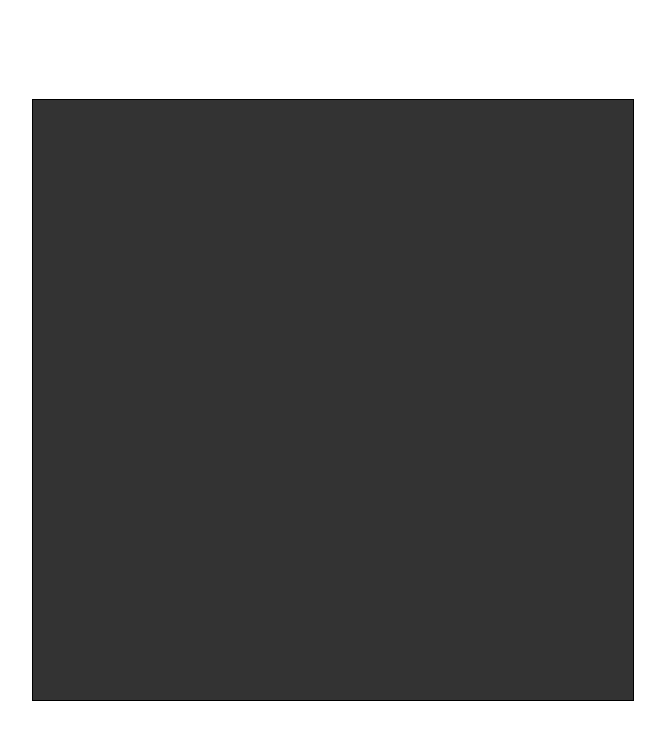
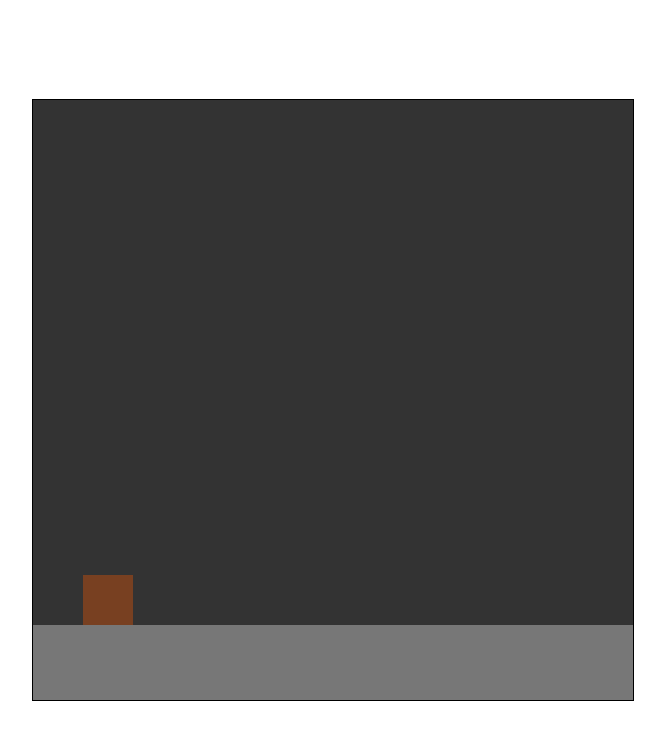
Before and after one commit to Subpvp/My-Games, a plain HTML site: page My Games/Game-1/index.html in a window 1280 px wide. Shown: the whole page, without its empty margins (307-972 px from the left). Drawn offline with Linux system fonts and the light colour scheme.

Commit message:
Add gravidade
gravidade e jump

```diff
--- a/My Games/Game-1/index.html
+++ b/My Games/Game-1/index.html
@@ -18,7 +18,51 @@
 </head>
 <body>
     <script>
-        var canvas, ctx, altura, largura, frames = 0;
+        var canvas, ctx, altura, largura, frames = 0, maxjump = 3;
+
+        chao = {
+            y: 525,
+            altura: 75,
+            cor:"#777",
+
+            desenha: function() {
+                ctx.fillStyle = this.cor;
+                ctx.fillRect(0, this.y, largura, this.altura)
+            }
+        }
+
+        bloco = {
+            x:50,
+            y:0,
+            altura:50,
+            largura:50,
+            cor:"#784021",
+            gravidade: 1,
+            velocidade: 0,
+            powerjump: 18.5,
+            quantjump: 0,
+
+            atualiza: function() {
+                this.velocidade += this.gravidade;
+                this.y += this.velocidade;
+
+                if (this.y > chao.y - this.altura) {
+                    this.y = chao.y - this.altura
+                    this.quantjump = 0
+                }
+            },
+
+            pula: function() {
+                if (this.quantjump < maxjump)
+                this.velocidade = -this.powerjump;
+                this.quantjump++;
+            },
+
+            desenha: function() {
+                ctx.fillStyle = this.cor;
+                ctx.fillRect(this.x, this.y, this.largura, this.altura)
+            }
+        }
         function main() {
             altura = window.innerHeight;
             largura = window.innerWidth;
@@ -26,7 +70,7 @@
             if(largura >= 500) {
                 largura = 600
                 altura = 600
-            }
+            };
             canvas = document.createElement("canvas");
             canvas.width = largura;
             canvas.height = altura;
@@ -40,20 +84,27 @@
 
         }
         function clique(event) {
-            alert("clicou")
+          bloco.pula();
         }
         function roda() {
             atualiza();
+
             desenha();
+
             window.requestAnimationFrame(roda);
-
         }
         function atualiza() {
             frames++;
+
+            bloco.atualiza();
         }
         function desenha() {
             ctx.fillStyle = "#333";
             ctx.fillRect(0, 0, largura, altura);
+
+            chao.desenha();
+
+            bloco.desenha();
         }
 
         main();
```
